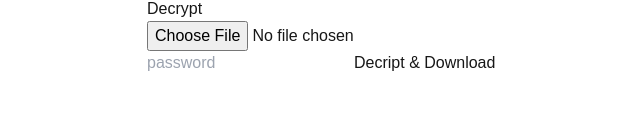
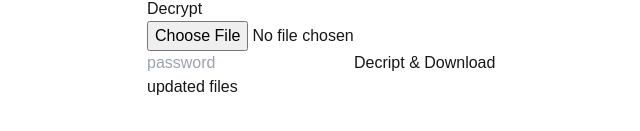
Before and after one commit to daniyaltahirchohan/damocryptovideo, a Next.js app: page /cryptovideo in a window 1280 px wide. Shown: the part 281-412 px from the top of the page, without its empty margins (153-793 px from the left). Built offline with nearby package versions, Linux system fonts and the light colour scheme.

Commit message:
uppdated cvpg2

```diff
--- a/src/app/cryptovideo/page.tsx
+++ b/src/app/cryptovideo/page.tsx
@@ -149,6 +149,8 @@ export default function CryptoVideo() {
                 <button onClick={() => handleDecrypt()}>Decript & Download</button>
             </div>
 
+            <h3>updated files</h3>
+
             <a ref={downRef} style={{ display: "none" }} />
         </div>
     )
```
